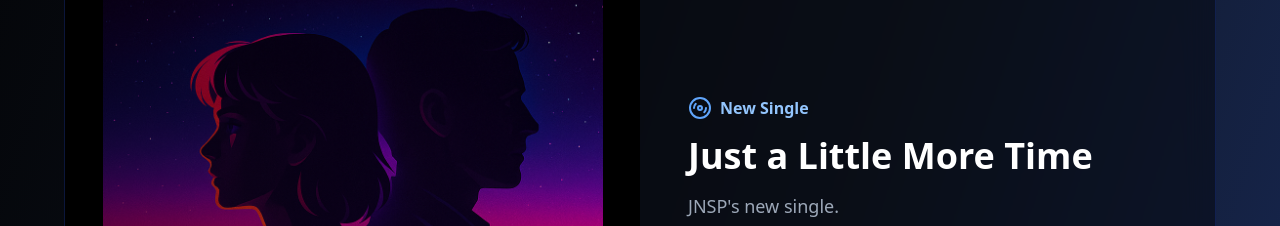
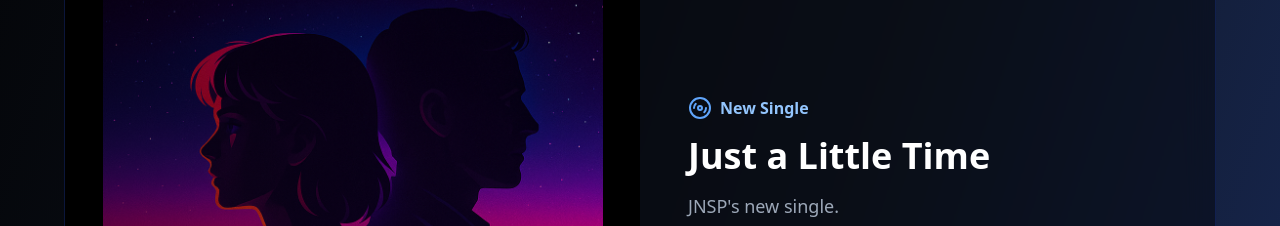
Before and after one commit to jnspmusic/jnspnewbleu070725, a React (Vite) app: page / in a window 1280 px wide. Shown: the part 1060-1286 px from the top of the page. Built offline with nearby package versions, Linux system fonts and the light colour scheme.

Commit message:
Update App.tsx

```diff
--- a/src/App.tsx
+++ b/src/App.tsx
@@ -29,7 +29,7 @@ const config = {
   },
   // Pour modifier facilement la musique :
   music: {
-    title: 'Just a Little More Time',
+    title: 'Just a Little Time',
     description: '',
     descriptionEn: 'JNSP\'s new single.'
   }
```
